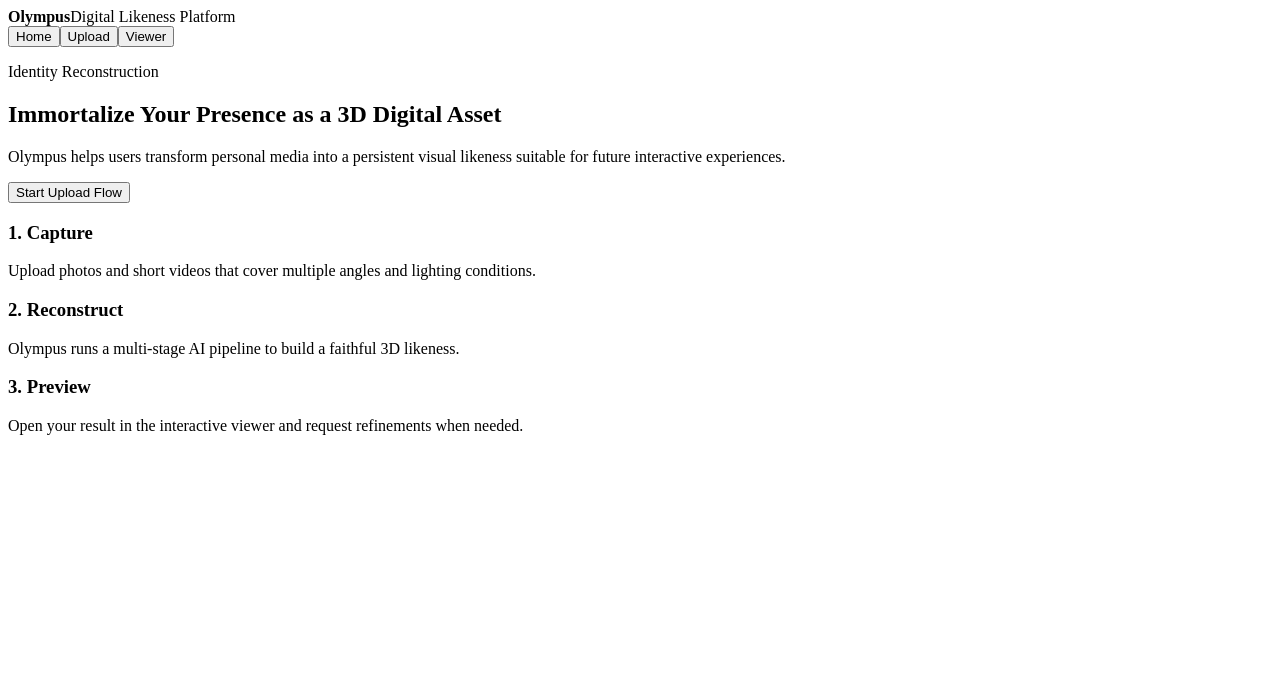
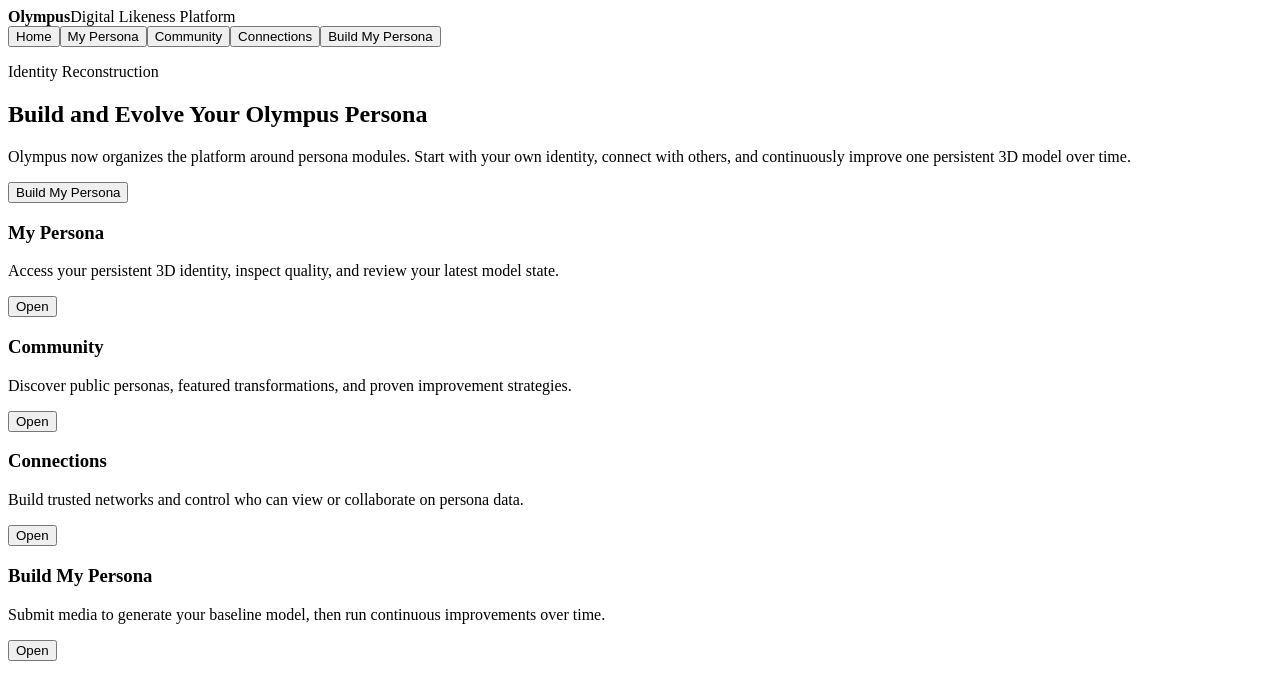
Before and after one commit to mertmensah/olympus, a React (Vite) app in the folder frontend/: page / in a window 1280 px wide. Shown: the top 700 px of the page. Built offline with nearby package versions, Linux system fonts and the light colour scheme; the HTML template or start-up script is replaced by a standard one.

Commit message:
feat(frontend): add Olympus modules (My Persona, Community, Connections, Build My Persona) on landing and navigation

```diff
--- a/frontend/src/App.jsx
+++ b/frontend/src/App.jsx
@@ -1,12 +1,16 @@
 import { useMemo, useState } from "react";
 import HomePage from "./pages/HomePage";
 import UploadPage from "./pages/UploadPage";
-import ViewerPage from "./pages/ViewerPage";
+import MyPersonaPage from "./pages/MyPersonaPage";
+import CommunityPage from "./pages/CommunityPage";
+import ConnectionsPage from "./pages/ConnectionsPage";
 
 const TABS = {
   HOME: "home",
-  UPLOAD: "upload",
-  VIEWER: "viewer"
+  MY_PERSONA: "my-persona",
+  COMMUNITY: "community",
+  CONNECTIONS: "connections",
+  BUILD_PERSONA: "build-persona"
 };
 
 export default function App() {
@@ -14,15 +18,28 @@ export default function App() {
   const [activeJob, setActiveJob] = useState(null);
 
   const content = useMemo(() => {
-    if (tab === TABS.UPLOAD) {
-      return <UploadPage onJobCreated={setActiveJob} onJumpToViewer={() => setTab(TABS.VIEWER)} />;
+    if (tab === TABS.MY_PERSONA) {
+      return <MyPersonaPage activeJob={activeJob} onBuildPersona={() => setTab(TABS.BUILD_PERSONA)} />;
     }
 
-    if (tab === TABS.VIEWER) {
-      return <ViewerPage activeJob={activeJob} />;
+    if (tab === TABS.COMMUNITY) {
+      return <CommunityPage />;
     }
 
-    return <HomePage onStart={() => setTab(TABS.UPLOAD)} />;
+    if (tab === TABS.CONNECTIONS) {
+      return <ConnectionsPage />;
+    }
+
+    if (tab === TABS.BUILD_PERSONA) {
+      return (
+        <UploadPage
+          onJobCreated={setActiveJob}
+          onJumpToViewer={() => setTab(TABS.MY_PERSONA)}
+        />
+      );
+    }
+
+    return <HomePage onNavigate={setTab} tabs={TABS} />;
   }, [tab, activeJob]);
 
   return (
@@ -36,11 +53,29 @@ export default function App() {
           <button className={tab === TABS.HOME ? "active" : ""} onClick={() => setTab(TABS.HOME)}>
             Home
           </button>
-          <button className={tab === TABS.UPLOAD ? "active" : ""} onClick={() => setTab(TABS.UPLOAD)}>
-            Upload
+          <button
+            className={tab === TABS.MY_PERSONA ? "active" : ""}
+            onClick={() => setTab(TABS.MY_PERSONA)}
+          >
+            My Persona
           </button>
-          <button className={tab === TABS.VIEWER ? "active" : ""} onClick={() => setTab(TABS.VIEWER)}>
-            Viewer
+          <button
+            className={tab === TABS.COMMUNITY ? "active" : ""}
+            onClick={() => setTab(TABS.COMMUNITY)}
+          >
+            Community
+          </button>
+          <button
+            className={tab === TABS.CONNECTIONS ? "active" : ""}
+            onClick={() => setTab(TABS.CONNECTIONS)}
+          >
+            Connections
+          </button>
+          <button
+            className={tab === TABS.BUILD_PERSONA ? "active" : ""}
+            onClick={() => setTab(TABS.BUILD_PERSONA)}
+          >
+            Build My Persona
           </button>
         </nav>
       </header>
--- /dev/null
+++ b/frontend/src/pages/CommunityPage.jsx
@@ -0,0 +1,21 @@
+export default function CommunityPage() {
+  return (
+    <section className="panel module-page">
+      <p className="eyebrow">Community</p>
+      <h2>Discover Community Personas</h2>
+      <p>
+        Browse public personas, featured reconstructions, and progression stories from the Olympus community.
+      </p>
+      <div className="placeholder-grid">
+        <article className="placeholder-card">
+          <h3>Featured Personas</h3>
+          <p>Showcase high-quality public models and highlight their evolution across revisions.</p>
+        </article>
+        <article className="placeholder-card">
+          <h3>Trending Improvements</h3>
+          <p>Surface newly improved models and media strategies that increased confidence scores.</p>
+        </article>
+      </div>
+    </section>
+  );
+}
--- /dev/null
+++ b/frontend/src/pages/ConnectionsPage.jsx
@@ -0,0 +1,21 @@
+export default function ConnectionsPage() {
+  return (
+    <section className="panel module-page">
+      <p className="eyebrow">Connections</p>
+      <h2>Manage Your Olympus Connections</h2>
+      <p>
+        Build a trusted network of people whose personas you can follow, collaborate with, or grant access to.
+      </p>
+      <div className="placeholder-grid">
+        <article className="placeholder-card">
+          <h3>Trusted Circle</h3>
+          <p>Invite close contacts, share model revisions, and collaborate on appearance improvements.</p>
+        </article>
+        <article className="placeholder-card">
+          <h3>Access Permissions</h3>
+          <p>Define who can view, comment on, or remix your persona data and reconstruction outputs.</p>
+        </article>
+      </div>
+    </section>
+  );
+}
--- a/frontend/src/pages/HomePage.jsx
+++ b/frontend/src/pages/HomePage.jsx
@@ -1,35 +1,47 @@
-import StepCard from "../components/StepCard";
-
-const STEPS = [
+const MODULES = [
   {
-    title: "1. Capture",
-    description: "Upload photos and short videos that cover multiple angles and lighting conditions."
+    id: "my-persona",
+    title: "My Persona",
+    description: "Access your persistent 3D identity, inspect quality, and review your latest model state."
   },
   {
-    title: "2. Reconstruct",
-    description: "Olympus runs a multi-stage AI pipeline to build a faithful 3D likeness."
+    id: "community",
+    title: "Community",
+    description: "Discover public personas, featured transformations, and proven improvement strategies."
   },
   {
-    title: "3. Preview",
-    description: "Open your result in the interactive viewer and request refinements when needed."
+    id: "connections",
+    title: "Connections",
+    description: "Build trusted networks and control who can view or collaborate on persona data."
+  },
+  {
+    id: "build-persona",
+    title: "Build My Persona",
+    description: "Submit media to generate your baseline model, then run continuous improvements over time."
   }
 ];
 
-export default function HomePage({ onStart }) {
+export default function HomePage({ onNavigate }) {
   return (
     <section className="hero">
       <p className="eyebrow">Identity Reconstruction</p>
-      <h1>Immortalize Your Presence as a 3D Digital Asset</h1>
+      <h1>Build and Evolve Your Olympus Persona</h1>
       <p>
-        Olympus helps users transform personal media into a persistent visual likeness suitable for future
-        interactive experiences.
+        Olympus now organizes the platform around persona modules. Start with your own identity, connect
+        with others, and continuously improve one persistent 3D model over time.
       </p>
-      <button className="primary" onClick={onStart}>
-        Start Upload Flow
+      <button className="primary" onClick={() => onNavigate("build-persona")}>
+        Build My Persona
       </button>
-      <div className="steps-grid">
-        {STEPS.map((step) => (
-          <StepCard key={step.title} title={step.title} description={step.description} />
+      <div className="module-grid">
+        {MODULES.map((module) => (
+          <article className="module-card" key={module.id}>
+            <h3>{module.title}</h3>
+            <p>{module.description}</p>
+            <button className="ghost" onClick={() => onNavigate(module.id)}>
+              Open
+            </button>
+          </article>
         ))}
       </div>
     </section>
--- /dev/null
+++ b/frontend/src/pages/MyPersonaPage.jsx
@@ -0,0 +1,21 @@
+import ViewerPage from "./ViewerPage";
+
+export default function MyPersonaPage({ activeJob, onBuildPersona }) {
+  return (
+    <section className="module-stack">
+      <section className="panel module-page">
+        <p className="eyebrow">My Persona</p>
+        <h2>Your Persistent Digital Persona</h2>
+        <p>
+          This module is your primary identity space. Track reconstruction quality, inspect model output,
+          and launch new improvement cycles for your single evolving 3D persona.
+        </p>
+        <button className="primary" onClick={onBuildPersona}>
+          Build My Persona
+        </button>
+      </section>
+
+      <ViewerPage activeJob={activeJob} />
+    </section>
+  );
+}
--- a/frontend/src/styles.css
+++ b/frontend/src/styles.css
@@ -47,6 +47,7 @@ body {
 .tabs {
   display: flex;
   gap: 0.5rem;
+  flex-wrap: wrap;
 }
 
 .tabs button {
@@ -91,6 +92,49 @@ body {
   grid-template-columns: repeat(auto-fit, minmax(220px, 1fr));
   gap: 0.9rem;
   margin-top: 1rem;
+}
+
+.module-grid {
+  display: grid;
+  grid-template-columns: repeat(auto-fit, minmax(220px, 1fr));
+  gap: 0.9rem;
+  margin-top: 1rem;
+}
+
+.module-card,
+.placeholder-card {
+  border: 1px solid var(--line);
+  border-radius: 12px;
+  padding: 0.9rem;
+  background: #fff;
+  display: grid;
+  gap: 0.6rem;
+}
+
+.ghost {
+  border: 1px solid var(--line);
+  border-radius: 10px;
+  background: #fff;
+  color: var(--ink);
+  padding: 0.55rem 0.85rem;
+  cursor: pointer;
+  font-weight: 600;
+}
+
+.module-page h2 {
+  margin-top: 0.2rem;
+}
+
+.placeholder-grid {
+  display: grid;
+  grid-template-columns: repeat(auto-fit, minmax(250px, 1fr));
+  gap: 0.9rem;
+  margin-top: 1rem;
+}
+
+.module-stack {
+  display: grid;
+  gap: 1rem;
 }
 
 .step-card {
```
